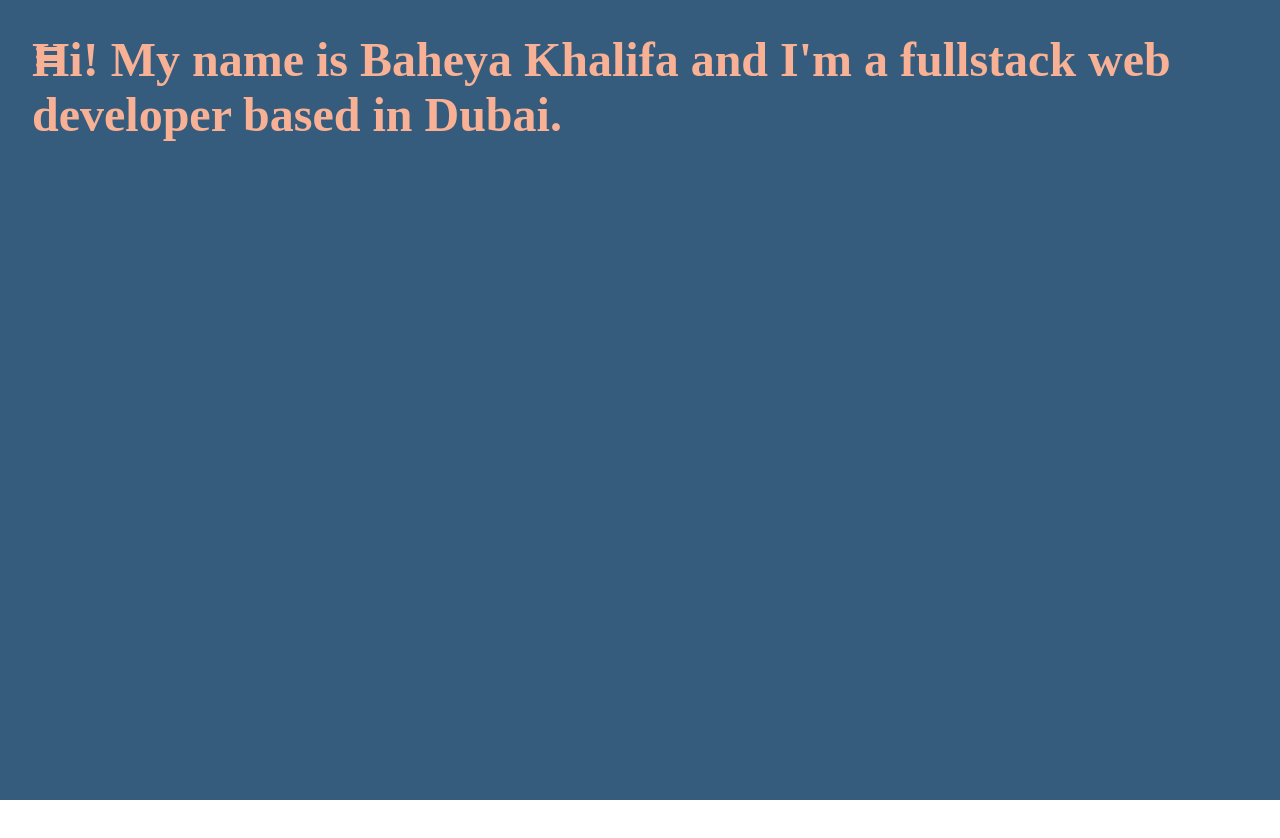
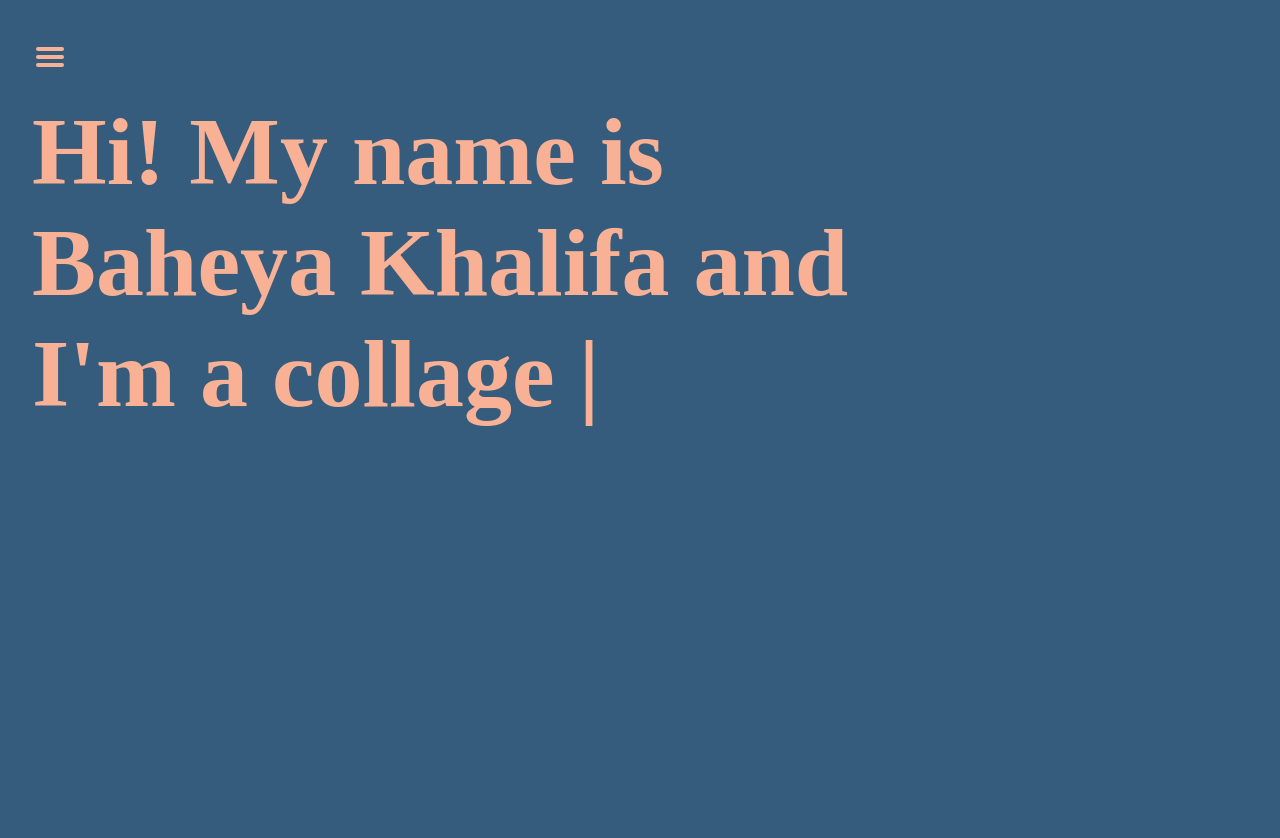
Before and after one commit to Baheya/portfolio-revisited, a Next.js app: page / in a window 1280 px wide. Shown: the top 838 px of the page. Before the commit the page ends 800 px from the top, so only its background shows below. Built offline with nearby package versions, Linux system fonts and the light colour scheme.

Commit message:
added function to dynamically change bg color on scroll, and added another function for a typed.js element in the main about text

```diff
--- a/pages/index.js
+++ b/pages/index.js
@@ -1,27 +1,53 @@
 import Head from 'next/head';
 import styled from 'styled-components';
-import { Hamburger, Navigation } from '../components';
+import { Navigation } from '../components';
+import { useEffect, useState } from 'react';
+import Typed from 'typed.js';
 
 const Background = styled.div`
   position: relative;
   width: 100%;
-  height: 100vh;
-  background-color: #355c7d;
-  padding: 2rem;
+  height: 300vh;
+  background-color: ${(props) => props.bgColor};
+  padding: 6rem 2rem;
 `;
 const AboutText = styled.h1`
   color: #f8b195;
   margin: 0;
-  font-size: 48px;
+  font-size: 96px;
+  max-width: 900px;
 `;
 
+const strings = [
+  'a fullstack web developer',
+  'a collage artist',
+  'a plant admirer',
+];
+
 export default function Home() {
+  const [bgColor, setBgColor] = useState(`rgb(53, 92, 125)`);
+  useEffect(() => {
+    document.addEventListener('scroll', () => {
+      const fraction = window.scrollY / 450;
+      const r = (107 - 53) * fraction + 53;
+      const g = (92 - 92) * fraction + 92;
+      const b = (123 - 125) * fraction + 125;
+      setBgColor(`rgb(${r}, ${g}, ${b})`);
+    });
+  }, []);
+
+  useEffect(() => {
+    const options = { strings, typeSpeed: 50, backSpeed: 50 };
+    const typed = new Typed('#about', options);
+    return () => {
+      typed.destroy();
+    };
+  }, [strings]);
   return (
-    <Background>
+    <Background bgColor={bgColor}>
       <Navigation />
       <AboutText>
-        Hi! My name is Baheya Khalifa and I'm a fullstack web developer based in
-        Dubai.
+        Hi! My name is Baheya Khalifa and I'm <span id="about"></span>
       </AboutText>
     </Background>
   );
```
